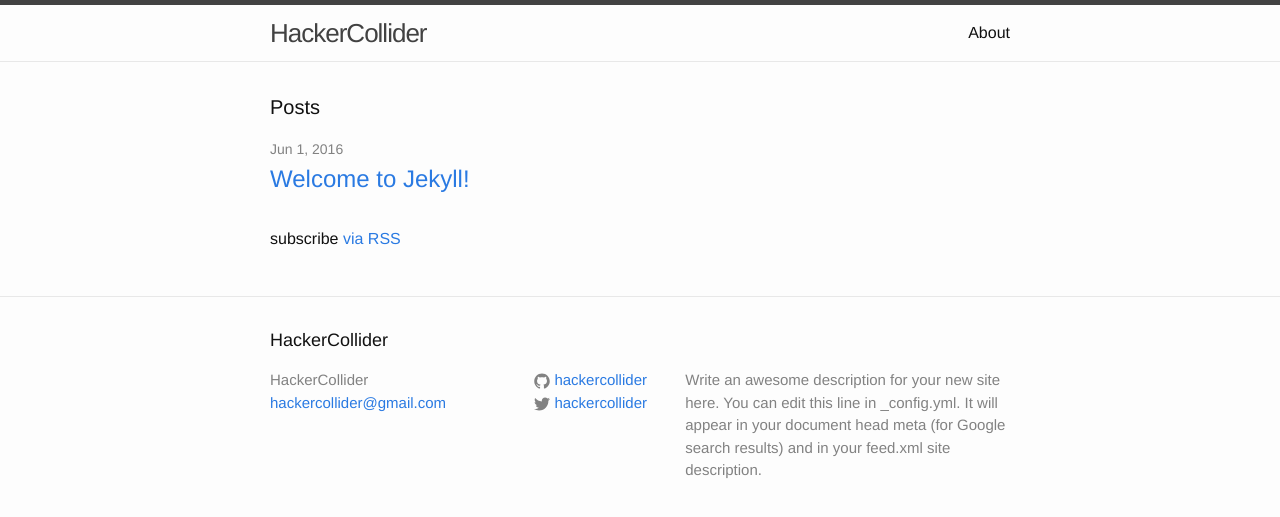
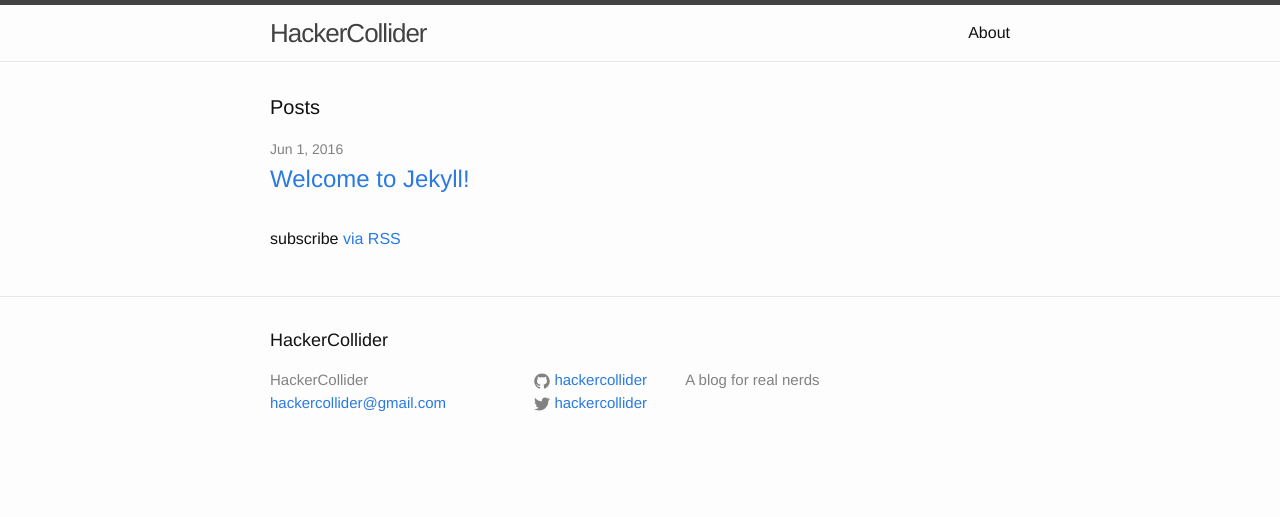
Before and after one commit to hackercollider/hackercollider.github.io, a Jekyll site: the page built from index.html, in a window 1280 px wide. Shown: the top 517 px of the page. Built offline with Jekyll 4.4.1, drawn with Linux system fonts in a browser that asks for light colours.

Commit message:
Add description

```diff
--- a/_config.yml
+++ b/_config.yml
@@ -9,9 +9,7 @@
 title: HackerCollider
 email: hackercollider@gmail.com
 description: > # this means to ignore newlines until "baseurl:"
-  Write an awesome description for your new site here. You can edit this
-  line in _config.yml. It will appear in your document head meta (for
-  Google search results) and in your feed.xml site description.
+  A blog for real nerds
 baseurl: "" # the subpath of your site, e.g. /blog
 url: "https://hackercollider.github.io" # the base hostname & protocol for your site
 twitter_username: hackercollider
```
